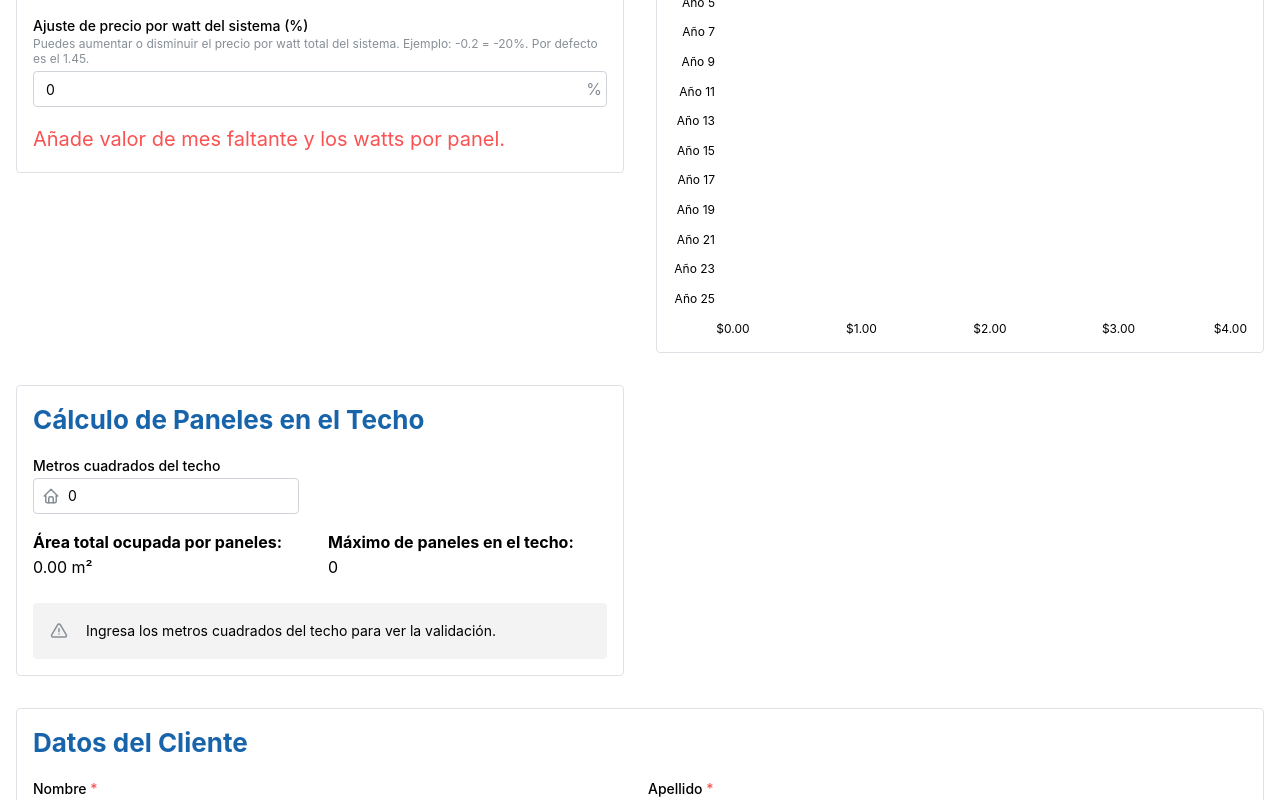
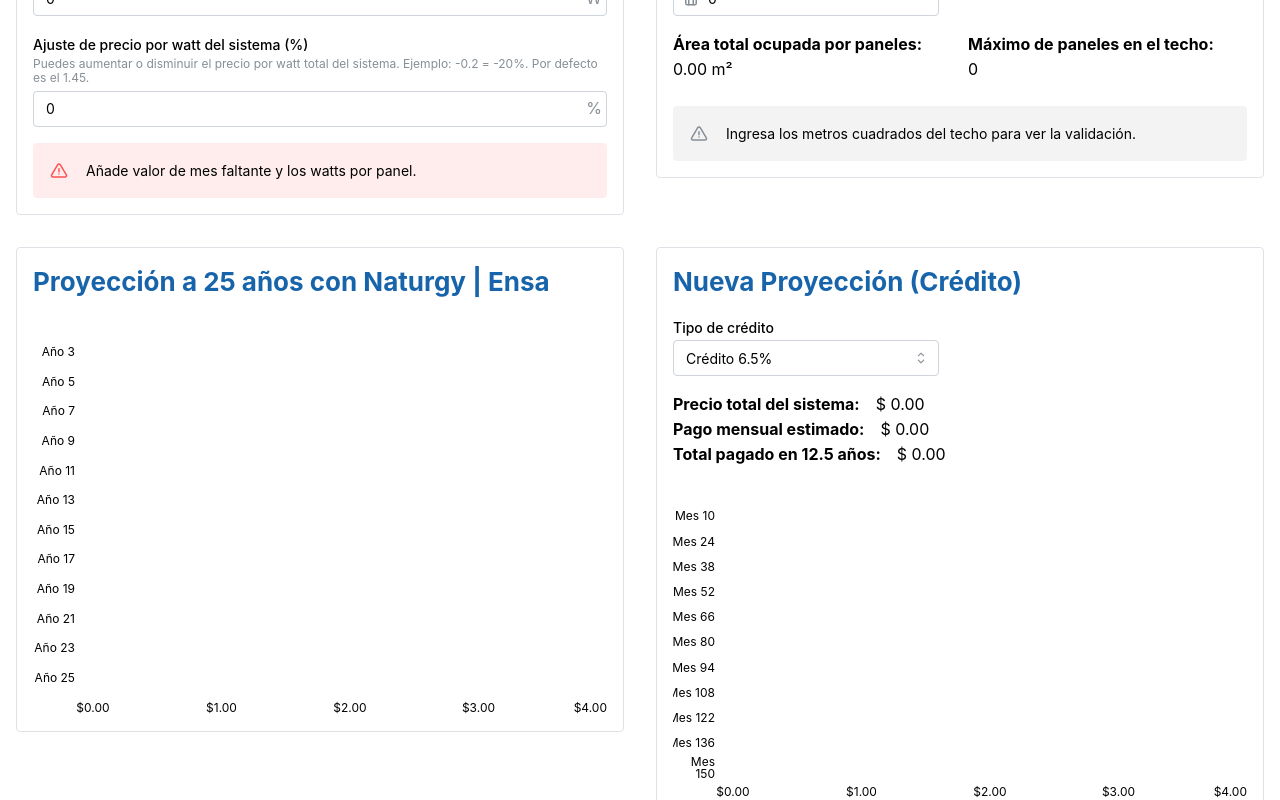
Before and after one commit to ccsmiguelangel/usolarfamily-PAConsumptionCalculator, a React (Vite) app: page / in a window 1280 px wide. Shown: the part 1360-2160 px from the top of the page. Built offline with nearby package versions, Linux system fonts and the light colour scheme.

Commit message:
🎨 Fast add commit New Projection Chart

```diff
--- a/src/components/ConsumptionContext.jsx
+++ b/src/components/ConsumptionContext.jsx
@@ -140,6 +140,31 @@ export const ConsumptionProvider = ({ children }) => {
     return value;
   }, [systemTotalPrice, systemPriceMultiplier]);
 
+  // Factores de crédito
+  const [loanRateFactor, setLoanRateFactor] = useState('6.5'); // '6.5' o '10.5'
+  const loanFactors = {
+    '6.5': 0.009755,
+    '10.5': 0.0119976
+  };
+
+  // Pago mensual del crédito
+  const loanMonthlyPayment = useMemo(() => {
+    return systemTotalPriceAdjusted * loanFactors[loanRateFactor];
+  }, [systemTotalPriceAdjusted, loanRateFactor]);
+
+  // Total pagado en el crédito
+  const loanTotalPaid = useMemo(() => {
+    return loanMonthlyPayment * 150;
+  }, [loanMonthlyPayment]);
+
+  // Datos para la gráfica de pagos mensuales
+  const loanProjectionData = useMemo(() => {
+    return Array.from({ length: 150 }, (_, i) => ({
+      month: `Mes ${i + 1}`,
+      payment: loanMonthlyPayment
+    }));
+  }, [loanMonthlyPayment]);
+
   // Manejar cambios en los inputs
   const handleInputChange = (id, field, value) => {
     const numericValue = parseFloat(value) || 0;
@@ -216,6 +241,7 @@ export const ConsumptionProvider = ({ children }) => {
       clientInfo, setClientInfo,
       systemPriceMultiplier, setSystemPriceMultiplier,
       roofSquareMeters, setRoofSquareMeters,
+      loanRateFactor, setLoanRateFactor,
 
       // Funciones
       handleInputChange,
@@ -240,6 +266,9 @@ export const ConsumptionProvider = ({ children }) => {
       totalPanelsArea,
       maxPanelsByRoof,
       canFitAllPanels,
+      loanMonthlyPayment,
+      loanTotalPaid,
+      loanProjectionData,
 
       quickConsumption, setQuickConsumption,
       quickCost, setQuickCost,
--- a/src/components/ConsumptionTable.jsx
+++ b/src/components/ConsumptionTable.jsx
@@ -7,9 +7,9 @@ import {
 import HeaderSection from './HeaderSection';
 import ConsumptionTableInputs from './ConsumptionTableInputs';
 import NaturgyProjectionChart from './NaturyProjectionChart';
-// import NewProjectionChart from './NewProjectionChart';
+import NewProjectionChart from './NewProjectionChart';
 import SolarPanelCalculator from './SolarPanelCalculator';
-// import PaymentSummary from './PaymentSummary';
+import PaymentSummary from './PaymentSummary';
 import RoofPanelCalculator from './RoofPanelCalculator'
 import ClientInfoForm from './ClientInfoForm';
 const ConsumptionTable = () => {
@@ -24,12 +24,12 @@ const ConsumptionTable = () => {
       <Grid gutter="xl">
         <ConsumptionTableInputs />
         <SolarPanelCalculator />
+        <RoofPanelCalculator />
         <NaturgyProjectionChart />
-        {/* <NewProjectionChart /> */}
-        {/* {(totalNaturgyEnsa > 0 || totalNewProjection > 0) && (
+        <NewProjectionChart />
+        {(totalNaturgyEnsa > 0 || totalNewProjection > 0) && (
          <PaymentSummary />
-        )} */}
-        <RoofPanelCalculator />
+        )}
         <ClientInfoForm />
       </Grid>
     </Container>
--- a/src/components/ConsumptionTableInputs.jsx
+++ b/src/components/ConsumptionTableInputs.jsx
@@ -52,7 +52,8 @@ const ConsumptionTableInputs = () => {
       <Title order={4} mb="sm">Quickly Fill Out</Title>
         <Group gap="md" style={{'alignItems': 'end'}} span={{base: 12, sm: 6, md: 3}}>
           <NumberInput
-            label="Consumo (kWh)"
+            label="Consumo del último mes kWh"
+            description="Pago mensual del último mes $$ (sin atrazos)"
             value={quickConsumption}
             onChange={setQuickConsumption}
             min={0}
--- a/src/components/NewProjectionChart.jsx
+++ b/src/components/NewProjectionChart.jsx
@@ -1,66 +1,76 @@
 import { useConsumption } from './ConsumptionContext';
 import {
-  NumberInput,
-  Select,
   Paper,
   Title,
   Grid,
+  NumberFormatter,
+  Select,
   Group,
-  NumberFormatter ,
+  Text
 } from '@mantine/core';
 import { BarChart } from '@mantine/charts';
-import { IconChartLine } from '@tabler/icons-react';
 
 const NewProjectionChart = () => {
   const {
-    initialPrice, setInitialPrice,
-    growthRate, setGrowthRate,
-    projectionData
+    loanRateFactor, setLoanRateFactor,
+    loanMonthlyPayment,
+    loanTotalPaid,
+    loanProjectionData,
+    systemTotalPriceAdjusted
   } = useConsumption();
 
-  return(
+  return (
     <Grid.Col span={{ lg: 6, base: 12 }}>
       <Paper p="md" withBorder>
         <Title order={2} mb="md" c="blue.9">
-          Nueva Proyección
+          Nueva Proyección (Crédito)
         </Title>
+        <Group mb="md">
+          <Select
+            label="Tipo de crédito"
+            value={loanRateFactor}
+            onChange={setLoanRateFactor}
+            data={[
+              { value: '6.5', label: 'Crédito 6.5%' },
+              { value: '10.5', label: 'Crédito 10.5%' },
+            ]}
+            style={{ minWidth: 250 }}
+          />
+        </Group>
         <Group>
-          {/* NumberInput para el precio inicial */}
-          <NumberInput
-            label="Precio inicial"
-            placeholder="Ingrese el precio inicial"
-            leftSection="$"
-            allowDecimal
-            hideControls
-            value={initialPrice}
-            onChange={(value) => setInitialPrice(value)}
-            mb="md"
-          />
-
-          {/* Select para la tasa de crecimiento */}
-          <Select
-            label="Tasa de crecimiento anual"
-            placeholder="Seleccione una tasa"
-            value={growthRate}
-            onChange={(value) => setGrowthRate(value)}
-            data={[
-              { value: '0', label: '0% (Fijo)' },
-              { value: '2.99', label: '2.99%' },
-            ]}
-            leftSection={<IconChartLine size={18} />}
-            mb="md"
-          />
+          <Text size="md">
+            <b>Precio total del sistema:</b>
+          </Text>
+          <Text>
+            <NumberFormatter thousandSeparator prefix="$ " value={systemTotalPriceAdjusted.toFixed(2)} />
+          </Text>
+        </Group>
+        <Group>
+          <Text size="md">
+            <b>Pago mensual estimado:</b>
+          </Text>
+          <Text>
+            <NumberFormatter thousandSeparator prefix="$ " value={loanMonthlyPayment.toFixed(2)} />
+          </Text>
+        </Group>
+        <Group>
+          <Text size="md">
+            <b>Total pagado en 12.5 años:</b>
+          </Text>
+          <Text>
+            <NumberFormatter thousandSeparator prefix="$ " value={loanTotalPaid.toFixed(2)} />
+          </Text>
         </Group>
         <div style={{ width: '100%', marginTop: '2rem' }}>
           <BarChart
-            h={400}
-            data={projectionData}
-            dataKey="year"
+            h={300}
+            data={loanProjectionData}
+            dataKey="month"
             orientation="vertical"
-            barProps={{ radius: 10 }}
+            barProps={{ radius: 6 }}
             series={[{
-              name: 'value',
-              label: `Proyección a ${growthRate}% anual`,
+              name: 'payment',
+              label: `Pago mensual a ${loanRateFactor}%`,
             }]}
             valueFormatter={(value) => `$${value.toFixed(2)}`}
             gridAxis="none"
@@ -88,14 +98,8 @@ const NewProjectionChart = () => {
                       background: 'var(--mantine-color-white)',
                       gap: '8px'
                     }}>
-                      <div style={{
-                        width: '12px',
-                        height: '12px',
-                        backgroundColor: item.color,
-                        borderRadius: '2px'
-                      }} />
                       <span style={{ fontWeight: 500 }}>
-                      <NumberFormatter thousandSeparator prefix="$ " value={item.value.toFixed(2)} />
+                        <NumberFormatter thousandSeparator prefix="$ " value={item.value.toFixed(2)} />
                       </span>
                     </div>
                   ))}
@@ -106,7 +110,7 @@ const NewProjectionChart = () => {
         </div>
       </Paper>
     </Grid.Col>
-  )
-}
+  );
+};
 
 export default NewProjectionChart;
--- a/src/components/SolarPanelCalculator.jsx
+++ b/src/components/SolarPanelCalculator.jsx
@@ -5,9 +5,11 @@ import {
   Paper,
   Title,
   Grid,
+  Alert,
   Text,
   NumberFormatter,
 } from '@mantine/core';
+import { IconAlertTriangle } from '@tabler/icons-react';
 
 const SolarPanelCalculator = () => {
   const {
@@ -54,9 +56,9 @@ const SolarPanelCalculator = () => {
           precision={2}
         />
         {(!panelWatts || (panelWatts === 0) || !filledConsumptions) ? (
-          <Text c="red" size="xl">
+          <Alert color="red" icon={<IconAlertTriangle size={18} />}>
             Añade valor de mes faltante y los watts por panel.
-          </Text>
+          </Alert>
         ) : (
           <Table.ScrollContainer type="native" minWidth={500} >
             <Table striped highlightOnHover withColumnBorders>
```
